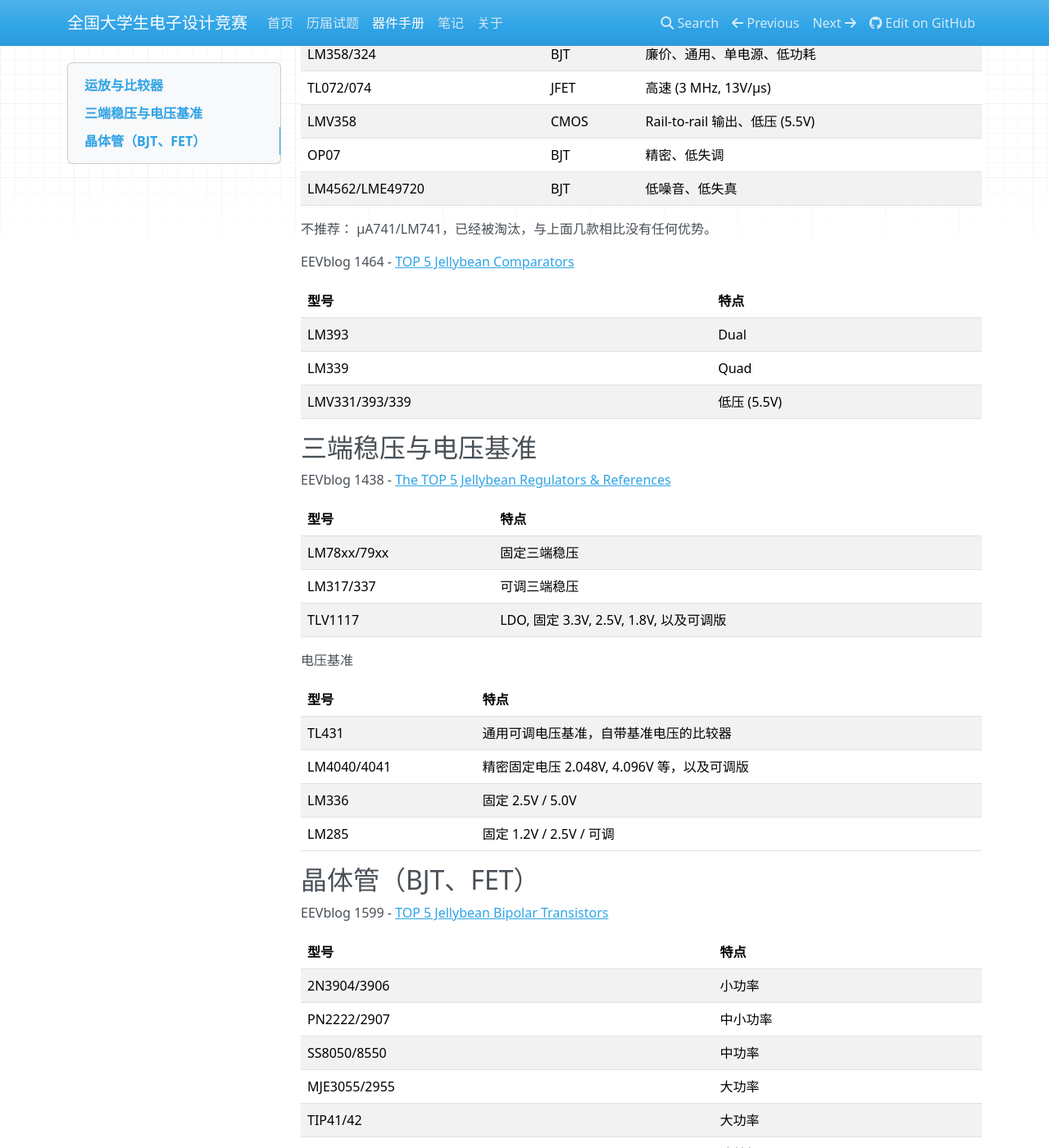
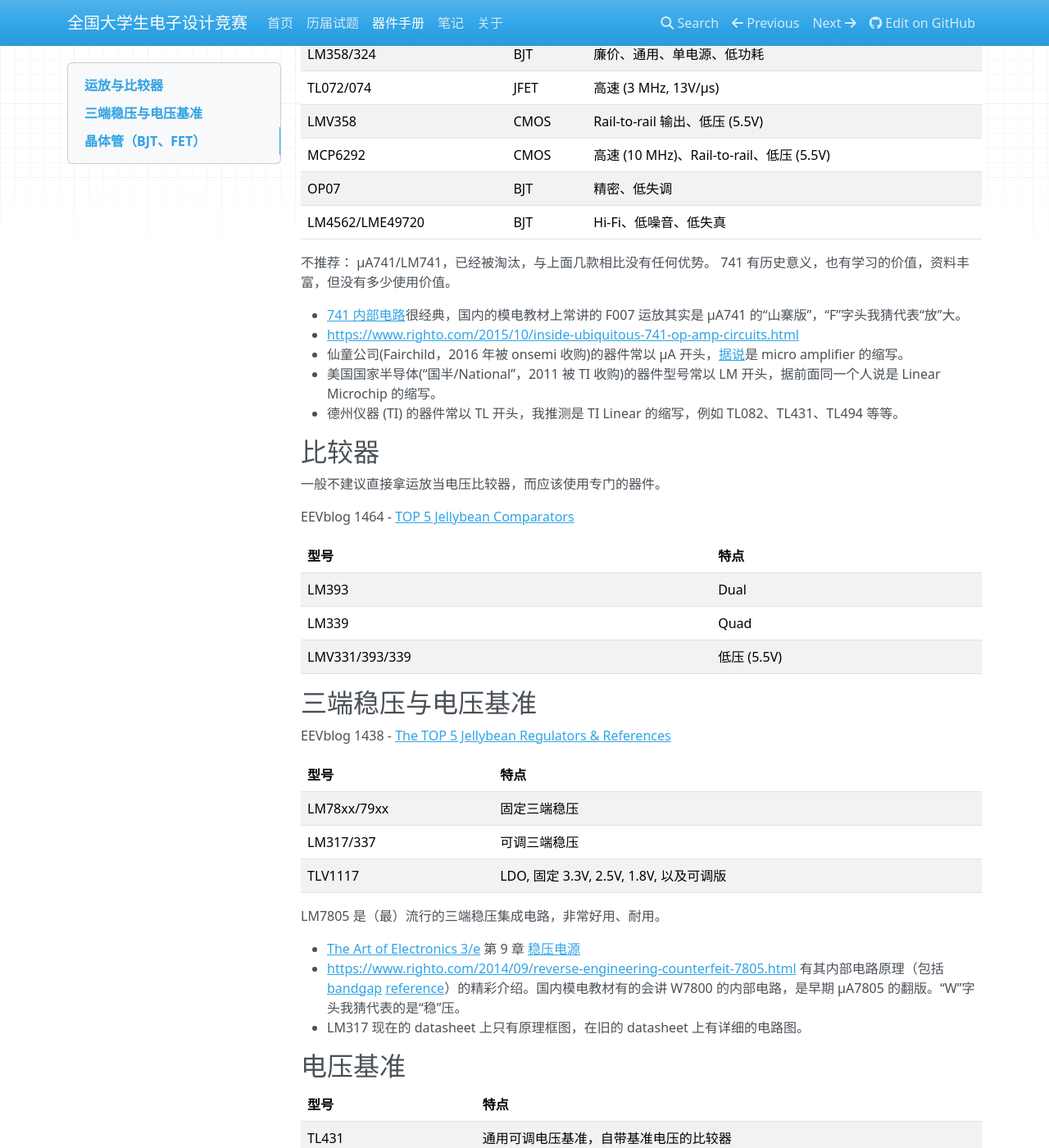
Before and after one commit to chenshuo/nuedc, an MkDocs documentation site: the page built from docs/datasheets.md, in a window 1280 px wide and 1400 px high, scrolled down 216 px. Shown: the whole window at 82% size. Built offline with MkDocs 1.6.1, drawn with Linux system fonts in a browser that asks for light colours; nearby versions of some CDN libraries; some of the changed text lies outside the part shown.

Commit message:
update datasheets.md

```diff
--- a/docs/datasheets.md
+++ b/docs/datasheets.md
@@ -9,10 +9,23 @@ EEVBlog 1436 - [The TOP 5 Jellybean OPAMP's](https://www.youtube.com/watch?v=uq1
 | LM358/324 | BJT | 廉价、通用、单电源、低功耗 |
 | TL072/074 | JFET | 高速 (3 MHz, 13V/µs) |
 | LMV358 | CMOS | Rail-to-rail 输出、低压 (5.5V) |
+| MCP6292 | CMOS | 高速 (10 MHz)、Rail-to-rail、低压 (5.5V) |
 | OP07 | BJT | 精密、低失调 |
-| LM4562/LME49720 | BJT | 低噪音、低失真 |
+| LM4562/LME49720 | BJT | Hi-Fi、低噪音、低失真 |
+
 
 不推荐： µA741/LM741，已经被淘汰，与上面几款相比没有任何优势。
+741 有历史意义，也有学习的价值，资料丰富，但没有多少使用价值。
+
+* [741 内部电路](https://en.wikipedia.org/wiki/Operational_amplifier#Internal_circuitry_of_741-type_op_amp)很经典，国内的模电教材上常讲的 F007 运放其实是 µA741 的“山寨版”，“F”字头我猜代表“放”大。
+* <https://www.righto.com/2015/10/inside-ubiquitous-741-op-amp-circuits.html>
+* 仙童公司(Fairchild，2016 年被 onsemi 收购)的器件常以 µA 开头，[据说](https://www.quora.com/What-is-the-difference-between-LM741-and-UA741/answer/Larry-Zuckerman-2)是 micro amplifier 的缩写。
+* 美国国家半导体(“国半/National”，2011 被 TI 收购)的器件型号常以 LM 开头，据前面同一个人说是 Linear Microchip 的缩写。
+* 德州仪器 (TI) 的器件常以 TL 开头，我推测是 TI Linear 的缩写，例如 TL082、TL431、TL494 等等。
+
+<h2>比较器</h2>
+
+一般不建议直接拿运放当电压比较器，而应该使用专门的器件。
 
 EEVblog 1464 - [TOP 5 Jellybean Comparators](https://www.youtube.com/watch?v=c5M8P6oe9xY&ab_channel=EEVblog)
 
@@ -33,7 +46,13 @@ EEVblog 1438 - [The TOP 5 Jellybean Regulators & References](https://www.youtube
 | LM317/337 | 可调三端稳压 |
 | TLV1117 | LDO, 固定 3.3V, 2.5V, 1.8V, 以及可调版 |
 
-电压基准
+LM7805 是（最）流行的三端稳压集成电路，非常好用、耐用。
+
+* [The Art of Electronics 3/e](https://artofelectronics.net/) 第 9 章 [稳压电源](https://artofelectronics.net/wp-content/uploads/2016/02/AoE3_chapter9.pdf)
+* <https://www.righto.com/2014/09/reverse-engineering-counterfeit-7805.html> 有其内部电路原理（包括 [bandgap](https://en.wikipedia.org/wiki/Bandgap_voltage_reference) [reference](https://circuitcellar.com/resources/quickbits/bandgap-voltage-reference/)）的精彩介绍。国内模电教材有的会讲 W7800 的内部电路，是早期 µA7805 的翻版。“W”字头我猜代表的是“稳”压。
+* LM317 现在的 datasheet 上只有原理框图，在旧的 datasheet 上有详细的电路图。
+
+<h2>电压基准</h2>
 
 | 型号 | 特点 |
 | --- | --- |
@@ -41,6 +60,14 @@ EEVblog 1438 - [The TOP 5 Jellybean Regulators & References](https://www.youtube
 | LM4040/4041 | 精密固定电压 2.048V, 4.096V 等，以及可调版 |
 | LM336 | 固定 2.5V / 5.0V |
 | LM285 | 固定 1.2V / 2.5V / 可调|
+
+TL431 用途非常广泛
+
+* <https://en.wikipedia.org/wiki/TL431>
+* <https://www.righto.com/2014/05/reverse-engineering-tl431-most-common.html>
+* Eugene Dvoskin 发布的 [TL431 SPICE 仿真模型](https://www.audio-perfection.com/voltage-regulators/linear-regulators/accurate-tl431-model-development-analysis-and-evaluation/)
+* onsemi 的 [Christophe Basso](http://powersimtof.com/Spice.htm) 写的讲义
+ [The TL431 in the Control of Switching Power Supplies](https://www.onsemi.com/pub/Collateral/TND381-D.PDF)
 
 ## 晶体管（BJT、FET）
 
```
Also changed, not shown: docs/about.md (+20 -1 lines), docs/index.md (+1 -1 lines), docs/notes.md (+5 -8 lines).
